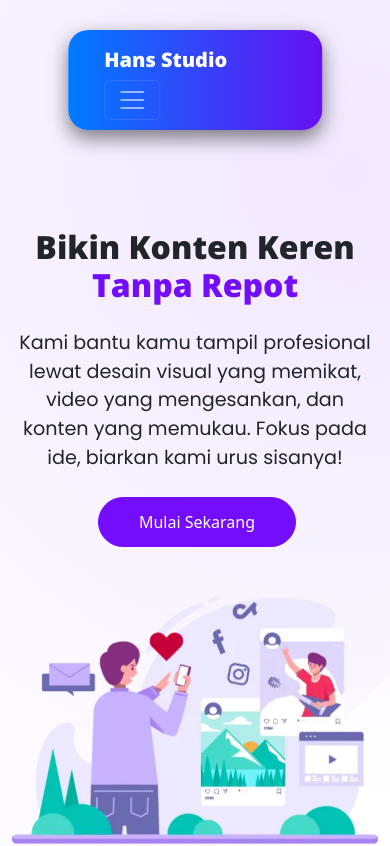
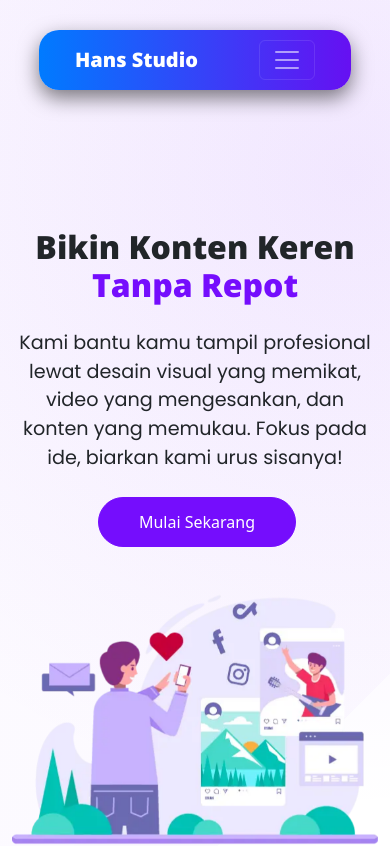
Before and after one commit to dhananghan/hans.studio, a plain HTML site: page index.html in a window 390 px wide. Shown: the top 846 px of the page. Drawn offline with nearby package versions, Linux system fonts and the light colour scheme.

Commit message:
style.css

```diff
--- a/css/style.css
+++ b/css/style.css
@@ -60,6 +60,12 @@ p {
   transform: translateX(-50%);
   z-index: 1030;
   width: 65%; /* Supaya tidak terlalu lebar */
+}
+
+@media (max-width: 575.98px) {
+  .navbar {
+  width: 80%;
+  margin: 0 auto; /* agar tetap center */
 }
 
 .nav-link {
```
